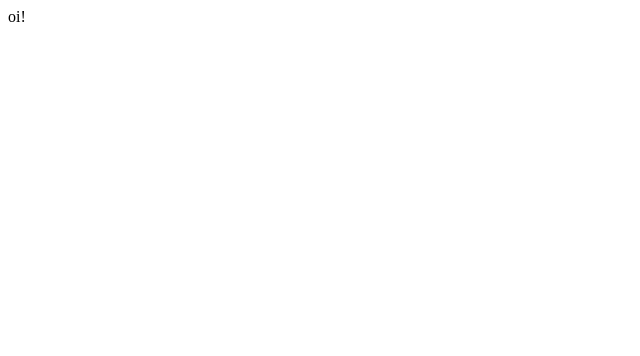
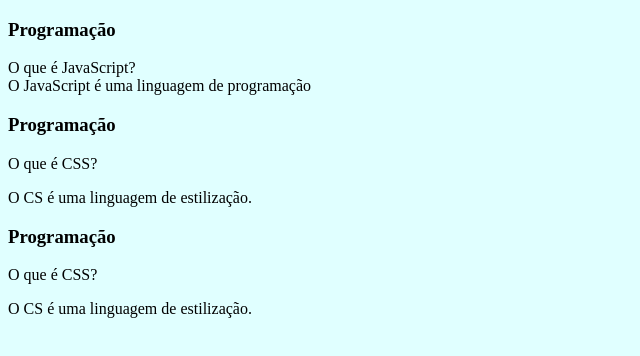
Before and after one commit to theododabi/theoflix, a plain HTML site: page index.html in a window 1280 px wide. Shown: the whole page, without its empty margins (0-640 px from the left). Drawn offline with Linux system fonts and the light colour scheme.

Commit message:
Add files via upload

```diff
--- a/index.html
+++ b/index.html
@@ -1 +1,45 @@
-oi!
+<!DOCTYPE html>
+<html lang="pt-br">
+<head>
+    <meta charset="UTF-8">
+    <meta http-equiv="X-UA-Compatible" content="IE=edge">
+    <meta name="viewport" content="width=device-width, initial-scale=1.0">
+    <link rel="stylesheet" href="style.css">
+    <title>Theoflix</title>
+</head>
+<body>
+    <main>
+        <section id="container">
+            <article class="cartao">
+                <div class="cartao__conteudo">
+                    <h3>Programação</h3>
+                    <div class="cartao__conteudo__pergunta">O que é JavaScript?</div>
+                    <div class="cartao__conteudo__resposta">O JavaScript é uma linguagem de programação</div>
+                </div>
+            </article>
+            <article>
+                <div>
+                    <h3>Programação</h3>
+                    <div>
+                        <p>O que é CSS?</p>
+                    </div>
+                    <div>
+                        <p>O CS é uma linguagem de estilização.</p>
+                    </div>
+                </div>
+            </article>
+            <article>
+                <div>
+                    <h3>Programação</h3>
+                    <div>
+                        <p>O que é CSS?</p>
+                    </div>
+                    <div>
+                        <p>O CS é uma linguagem de estilização.</p>
+                    </div>
+                </div>
+            </article>
+        </section>
+    </main>
+</body>
+</html>
--- /dev/null
+++ b/style.css
@@ -0,0 +1,3 @@
+body{
+    background-color: lightcyan;
+}
```
